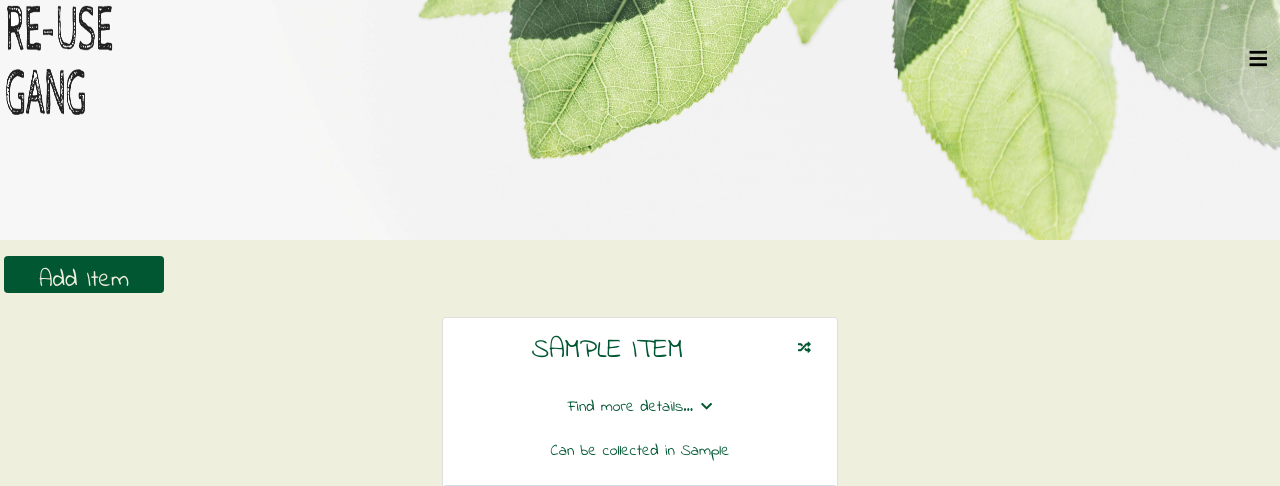
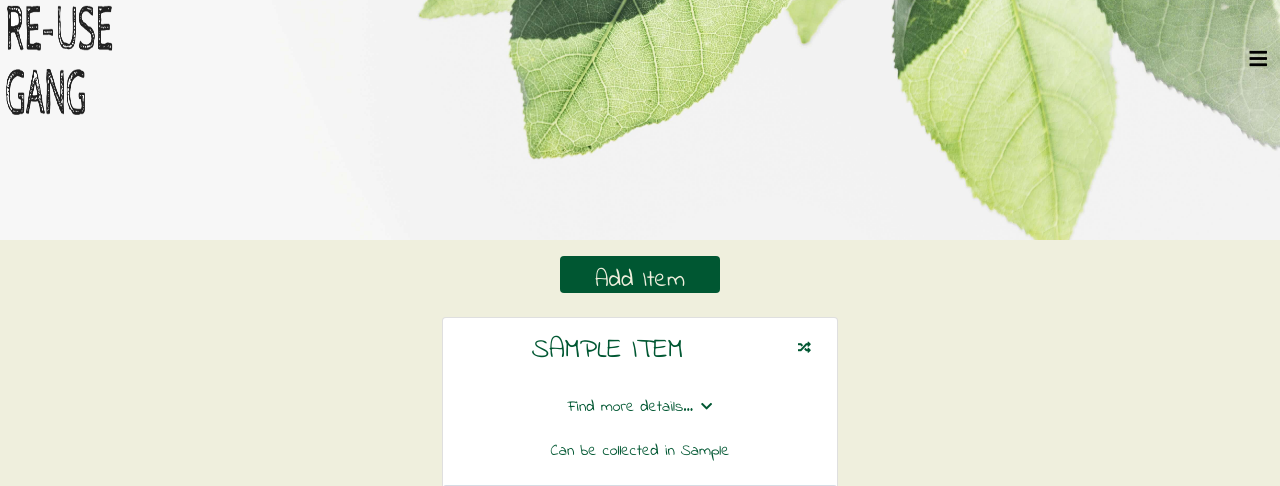
Before and after one commit to mkuti/reuse_gang_project, a Flask app: page /account in a window 1280 px wide. Shown: the top 486 px of the page. Run offline with Flask 2, Linux system fonts and the light colour scheme; the visitor is signed in with stand-in values (Sample User, id 1); grey boxes marked "Sample" are stand-in pictures; a database or web service that is not in the repository returns one stand-in record (values such as "Sample title"); some libraries are stand-ins or nearby versions; some web fonts are replaced.

Commit message:
added active attribute to center add button on account

```diff
--- a/templates/components/addbutton.html
+++ b/templates/components/addbutton.html
@@ -1,6 +1,6 @@
 {% block addbutton %}
 
-<div class="col-6 my-3 px-1">
+<div class="{% if active == 'account' %}col-12 text-center {% else %} col-6 {% endif %} my-3 px-1">
     <a href="{{url_for('add_item')}}" class="btn btn-add bg-darkgreen light_text align-middle">Add Item</a>
 </div>
 
```
